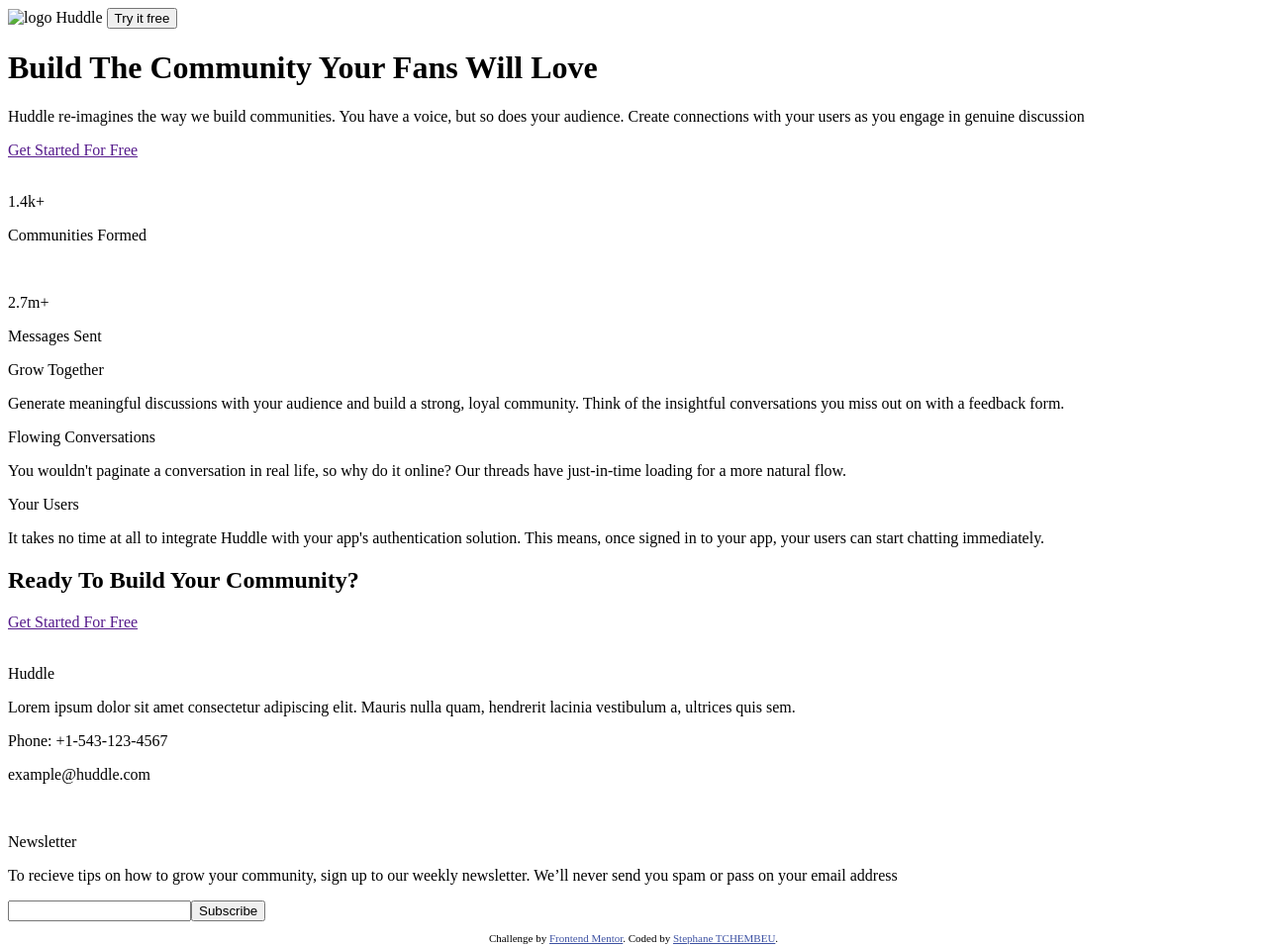
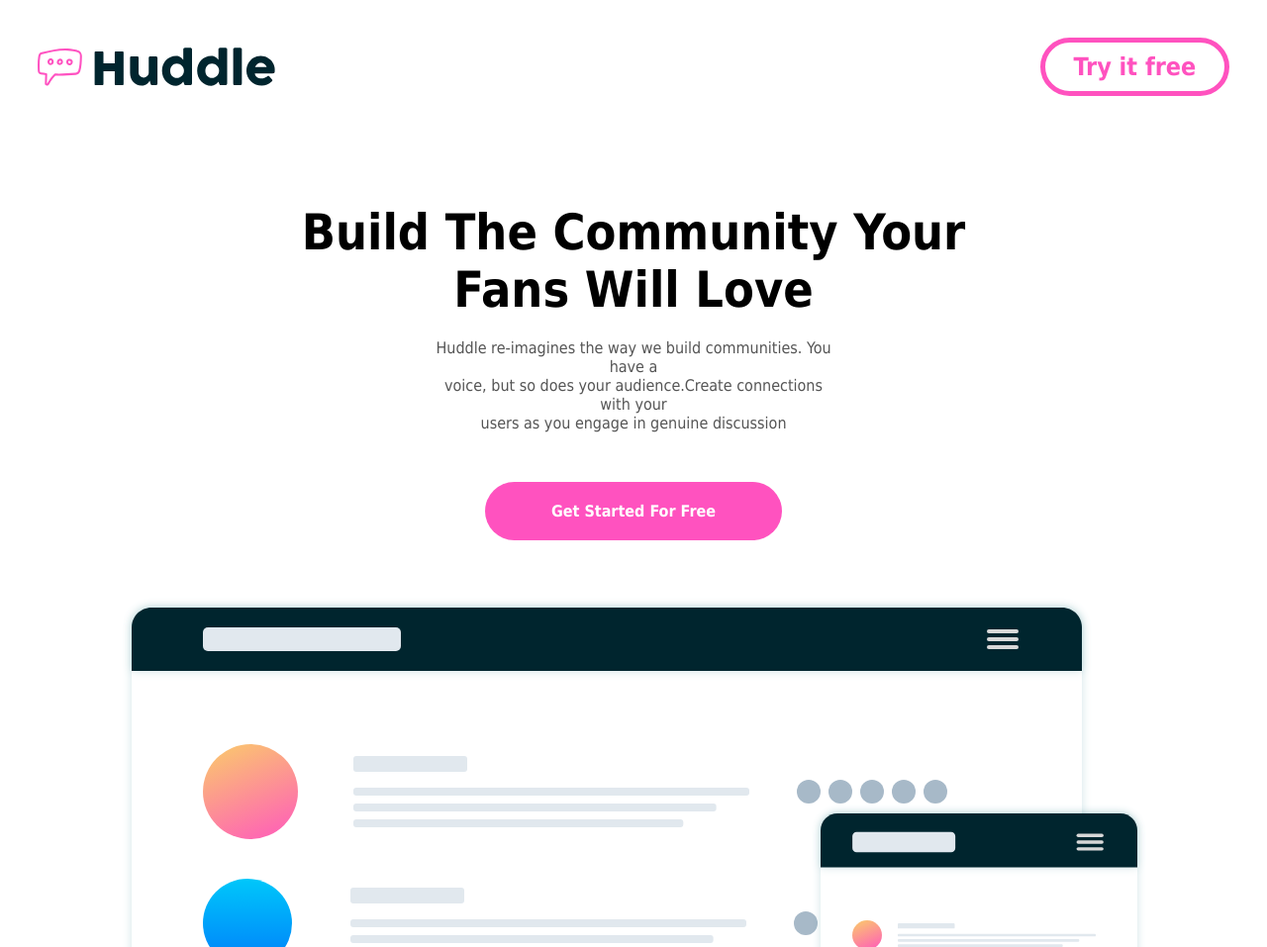
Before and after one commit to stephTchembeu/huddle-landing-page-with-curved-sections-master, a plain HTML site: page index.html in a window 1280 px wide. Shown: the top 957 px of the page at 99% size. Drawn offline with Linux system fonts and the light colour scheme.

Commit message:
start the css part

```diff
--- a/index.html
+++ b/index.html
@@ -12,6 +12,8 @@
       href="./images/favicon-32x32.png"
     />
 
+    <link rel="stylesheet" href="mCss.css" />
+
     <title>Frontend Mentor | Huddle landing page with curved sections</title>
 
     <!-- Feel free to remove these styles or customise in your own stylesheet 👍 -->
@@ -23,102 +25,152 @@
       .attribution a {
         color: hsl(228, 45%, 44%);
       }
-      salutation{
+      salutation {
         text-align: center;
       }
     </style>
   </head>
   <body>
     <header>
-          <img src="" alt="logo Huddle">
-          <button>Try it free</button>
+      <img src="images/logo.svg" alt="logo Huddle" />
+      <a href="index.html">Try it free</a>
     </header>
     <main>
+      <div class="container-head">
         <h1>Build The Community Your Fans Will Love</h1>
-          <p>Huddle re-imagines the way we build communities.
-          You have a voice, but so does your audience.
-          Create connections with your users as you engage
-           in genuine discussion</p>
-          <a href=""> Get Started For Free</a>
-          <img src="" alt="">
+        <p>
+          Huddle re-imagines the way we build communities. You have a<br />
+          voice, but so does your audience.Create connections with your<br />
+          users as you engage in genuine discussion
+        </p>
+        <a class="started"> Get Started For Free</a>
+      </div>
+
+      <div class="mockups">
+        <img class="mockups-img" src="images/screen-mockups.svg" alt="" />
+      </div>
+      <div class="container-k-element">
         <div class="k-element">
-            <img class="k-img" src="" alt="">
+          <img
+            class="k-img"
+            src="images/icon-communities.svg"
+            alt="icon of community"
+          />
           <p class="k-number">1.4k+</p>
           <p class="k-text">Communities Formed</p>
         </div>
         <div class="k-element">
-            <img class="k-img" src="" alt="">
+          <img
+            class="k-img"
+            src="images/icon-messages.svg"
+            alt="message icon"
+          />
           <p class="k-number">2.7m+</p>
-            <p class="k-text">Messages Sent </p>
-          </div>
-
-          <div class="text-and-img">
-            <div class="img-desc">
-              <p class="title">Grow Together</p>
-              <p class="description">
-                Generate meaningful discussions with your audience
-                and build a strong, loyal community. Think of the
-                insightful conversations you miss out on with a feedback form.
-              </p>
-            </div>
-          </div>
-
-          <div class="text-and-img2">
-            <div class="img-desc">
-              <p class="title">Flowing Conversations</p>
-              <p class="description">
-                You wouldn't paginate a conversation in real life,
-                so why do it online? Our threads have just-in-time
-                loading for a more natural flow.
-              </p>
+          <p class="k-text">Messages Sent</p>
         </div>
       </div>
 
       <div class="text-and-img">
         <div class="img-desc">
+          <div class="content">
+            <p class="title">Grow Together</p>
+            <p class="description">
+              Generate meaningful discussions with your audience <br />
+              and build a strong, loyal community. Think of the <br />
+              insightful conversations you miss out on with a feedback form.
+            </p>
+          </div>
+        </div>
+        <div class="image">
+          <img
+            src="images/illustration-grow-together.svg"
+            alt="grow Together"
+          />
+        </div>
+      </div>
+
+      <div class="text-and-img">
+        <div class="image">
+          <img
+            src="images/illustration-flowing-conversation.svg"
+            alt="following conversations"
+          />
+        </div>
+        <div class="img-desc">
+          <div class="content">
+            <p class="title">Flowing Conversations</p>
+            <p class="description">
+              You wouldn't paginate a conversation in real life,<br />
+              so why do it online? Our threads have just-in-time <br />
+              loading for a more natural flow.
+            </p>
+          </div>
+        </div>
+      </div>
+
+      <div class="text-and-img">
+        <div class="img-desc">
+          <div class="content">
             <p class="title">Your Users</p>
             <p class="description">
-                It takes no time at all to integrate Huddle with your
-                app's authentication solution. This means, once signed
+              It takes no time at all to integrate Huddle with your <br />
+              app's authentication solution. This means, once signed <br />
               in to your app, your users can start chatting immediately.
             </p>
           </div>
         </div>
+        <div class="image">
+          <img src="images/illustration-your-users.svg" alt="users" />
+        </div>
+      </div>
+
+      <div class="container-head">
         <h2>Ready To Build Your Community?</h2>
-          <a href=""> Get Started For Free</a>
+        <a class="started"> Get Started For Free</a>
+      </div>
 
     </main>
 
-
     <footer>
+      <div class="fake">
+        <img src="images/bg-footer-top-desktop.svg" alt="top footer">
+      </div>
+      <div class="footer">
         <div class="container">
           <div class="element">
-          <img class="elmnt-img" src="" alt="">
+            <div class="title-elmts">
+              <img class="elmnt-img" src="images/icon-messages.svg" alt="logo" />
               <p class="elmnt-title">Huddle</p>
-          <p class="elmnt-text">Lorem ipsum dolor sit amet
-            consectetur adipiscing elit. Mauris nulla quam,
-            hendrerit lacinia vestibulum a, ultrices
-            quis sem.</p>
-          <p>Phone: +1-543-123-4567</p>
+            </div>
+
+            <p class="elmnt-text">
+              Lorem ipsum dolor sit amet consectetur <br>
+              adipiscing elit. Mauris nulla quam, hendrerit <br>
+              lacinia vestibulum a, ultrices quis sem.
+            </p>
+            <p class="contact">Phone: +1-543-123-4567</p>
             <p>example@huddle.com</p>
           </div>
-        <div class="element">
-          <img class="elmnt-img" src="" alt="">
+          <div class="element element-2">
             <p class="elmnt-title">Newsletter</p>
-          <p class="elmnt-text">To recieve tips on how to grow
-            your community, sign up to our weekly newsletter. We’ll
-            never send you spam or pass on your email address</p>
-          <form action="">
-            <input type="text"><button>Subscribe</button>
-          </form>
+            <p class="elmnt-text">
+              To recieve tips on how to grow
+              your community,<br> sign up to our weekly
+              newsletter. We’ll never<br> send you spam or
+              pass on your email address
+            </p>
+            <form action=""><input type="text" placeholder="    Enter your email.... " /><button>Subscribe</button></form>
           </div>
         </div>
+
         <p class="attribution">
           Challenge by
           <a href="https://www.frontendmentor.io?ref=challenge" target="_blank"
             >Frontend Mentor</a
           >. Coded by <a href="#">Stephane TCHEMBEU</a>.
         </p>
+      </div>
+
     </footer>
   </body>
 </html>
--- /dev/null
+++ b/mCss.css
@@ -0,0 +1,276 @@
+body{
+    /*size properties*/
+    height: 100%;
+    width: 100%;
+    /*margin and padding*/
+    margin: 0;
+    padding: 0;
+    font-family: Tahoma, Geneva, Verdana, sans-serif;
+}
+
+body *{
+    margin: 0;
+    padding: 0;
+}
+
+header{
+    /*height and width properties*/
+    height: 20%;
+    width: auto;
+    min-width: fit-content;
+    /*element and child  display properties*/
+    display: flex;
+    justify-content: space-between;
+    align-items: center;
+    align-content: space-between;
+    /* margin and padding */
+    margin: 0%;
+    padding: 3%;
+}
+
+header img{
+    width: fit-content;
+    height: fit-content;
+}
+
+header a{
+    /* height and width properties*/
+    display: block;
+    height: fit-content;
+    width: 15%;
+    /* element display property*/
+    /* inside and border color */
+    background-color: rgb(255, 255, 255);
+    color :hsl(322, 100%, 66%);
+    border-color: hsl(322, 100%, 66%);
+    /*border property*/
+    border-radius: 40px;
+    border: 5px solid;
+    /*text alignment*/
+    text-align: center;
+    padding-top: 10px;
+    padding-bottom: 10px;
+    /*text decoration*/
+    text-decoration: none;
+    font-size: 25px;
+    font-weight: 700;
+}
+
+
+main{
+    padding: 5%;
+    padding-top: 1%;
+    width: auto;
+}
+
+main .container-head{
+    position: relative;
+    height: 30%;
+    align-items: center;
+    padding: 5%;
+
+}
+.container-head h1,.container-head p,.container-head a {
+    position: relative;
+    display: block;
+    margin-left: auto;
+    margin-right: auto ;
+}
+
+.container-head h1{
+    font-stretch: expanded;
+    font-size: 50px;
+    width: 70%;
+    text-align: center;
+
+}
+
+.container-head p{
+    width: 40%;
+    margin-bottom: 30px;
+    padding: 20px;
+    padding-left: 0%;
+    padding-right: 0%;
+    text-align: center;
+    color: rgb(85, 85, 85);
+}
+
+.started{
+    width: 25%;
+    padding: 20px;
+    /*text style*/
+    text-decoration: none;
+    text-align: center;
+    font-style: normal;
+    font-weight: 700;
+    /* inside and border color */
+    background-color: hsl(322, 100%, 66%);
+    color :hsl(0, 0%, 100%);
+    /*border property*/
+    border-radius: 40px;
+}
+
+.mockups{
+    display: block;
+    position: relative;
+    width: auto;
+    height: auto;
+}
+
+.mockups-img{
+    display: block;
+    position: relative;
+    margin-left: auto;
+    margin-right: auto;
+}
+
+
+.container-k-element{
+    display: flex;
+    justify-content: space-between;
+    align-items: center;
+    align-content: space-around;
+    height: 30%;
+    padding-left: 20%;
+    padding-right: 20%;
+    padding-top: 5%;
+    padding-bottom: 5%;
+}
+
+.k-number{
+    font-size: 80px;
+    font-weight: bolder;
+}
+
+.k-text{
+    font-size: 20px;
+    color: rgb(85, 85, 85);
+}
+
+.text-and-img{
+    display: flex;
+    justify-content: space-between;
+    align-items: center;
+    align-content: space-between;
+    width: 80%;
+    margin-left: auto;
+    margin-right: auto;
+    padding-top: 5%;
+    padding-bottom: 5%;
+}
+
+.text-and-img .image,.text-and-img .img-desc{
+    width: 45%  ;
+    align-content: center;
+}
+
+.content .title{
+    font-size: 40px;
+    font-weight: 700;
+    margin-bottom: 20px;
+}
+
+.image img{
+    width: 100%;
+    height: 100%;
+}
+
+.container-head h2{
+    display: block;
+    width: fit-content;
+    margin-left: auto;
+    margin-right: auto  ;
+    margin-bottom: 2%;
+    font-size: 30px;
+
+}
+.fake{
+    width: 100%;
+    background-color: white;
+    position: relative;
+}
+
+.fake img{
+    position: relative;
+    bottom: 0%;
+    width: 100%;
+    height: 100%;
+    margin-bottom: -10px;
+
+}
+
+footer{
+    color:white;
+    background-color: hsl(192, 100%, 9%);
+    font-size: 20px;
+                                                                                                                                                                                                                                                                                                                                                                                                                                                                    margin-top: -0.3%;
+}
+
+footer .container{
+    display:flex;
+    justify-content: space-between;
+    align-items: center;
+    align-content: space-between;
+    padding: 5%;
+}
+
+.title-elmts{
+    padding-top: 5%;
+    display: flex;
+}
+.element{
+    width: fit-content;
+}
+.elmnt-title{
+
+    font-size: 220%;
+    font-weight: 700;
+    margin-bottom: 2%;
+}
+.elmnt-img{
+    height: 97%;
+    margin-right: 2%;
+    margin-top:3%;
+}
+
+.elmnt-text{
+    margin-bottom: 5%;
+}
+
+.contact{
+    margin-bottom: 2%;
+}
+
+.element-2{
+    margin-right: 15%;
+}
+
+form{
+    display: inline-block;
+    height: 50px;
+    width: 100%;
+}
+
+form input{
+    position: relative;
+    height: 95%;
+    width: 100%;
+    border-radius:5px;
+    border:none;
+    margin-right: 20px;
+}
+
+form button{
+    position: absolute;
+    height: 50px;
+    width: 200px;
+    text-align: center;
+    font-style: normal;
+    font-size: 20px;
+    font-weight: 700;
+    /* inside and border color */
+    background-color: hsl(322, 100%, 66%);
+    color :hsl(0, 0%, 100%);
+    border:none;
+    border-radius: 5px;
+}
```
Lines whose indentation alone changed are shown as unchanged.
